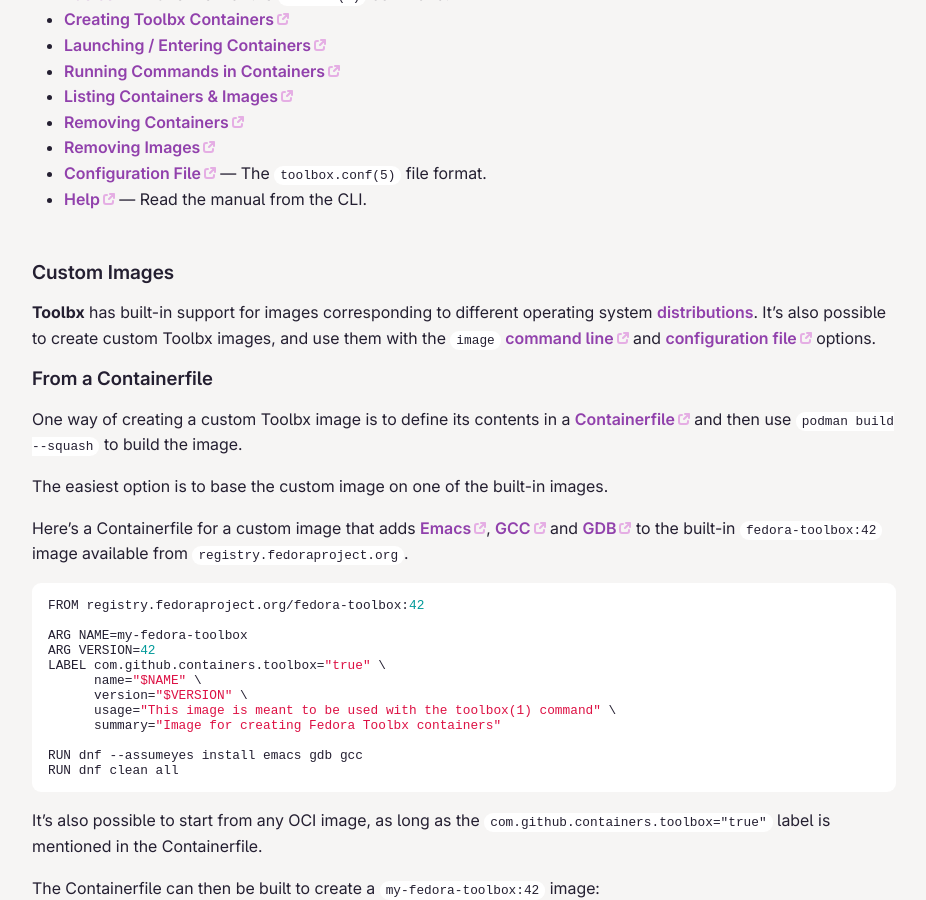
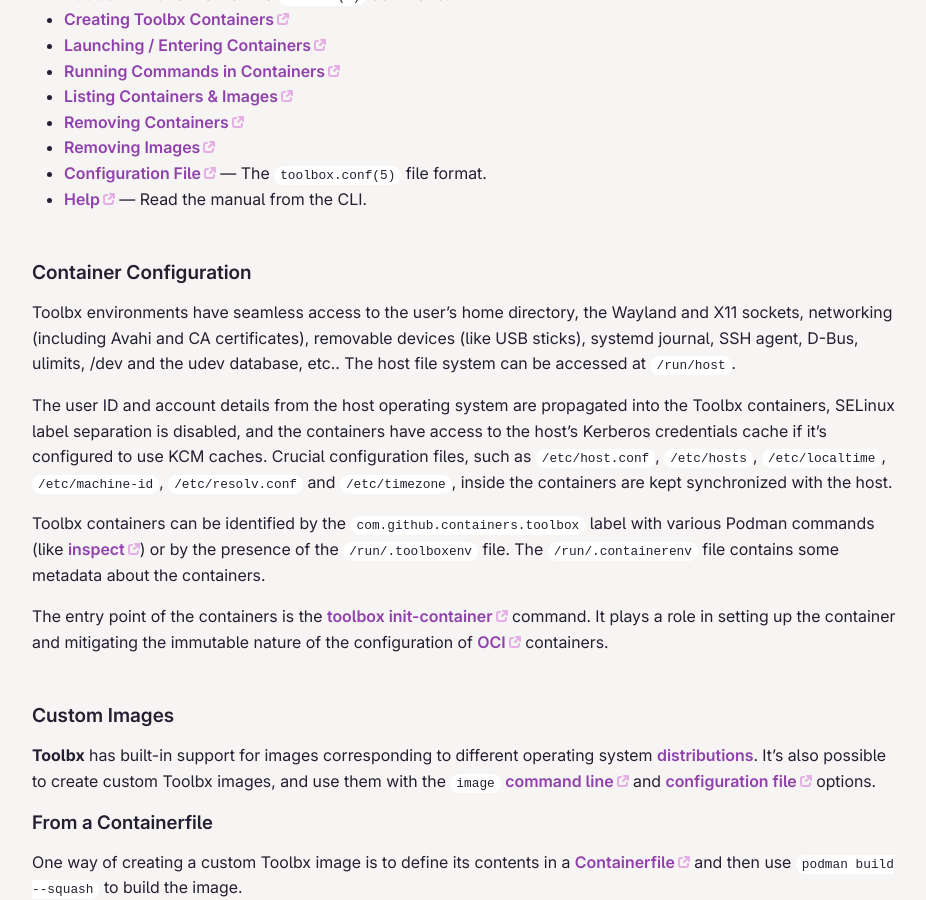
Before and after one commit to containers/containertoolbx.org, a Jekyll site: the page built from doc.md, in a window 1280 px wide and 900 px high, scrolled down 1394 px. Shown: the whole window, without its empty margins (176-1102 px from the left). Built offline with Jekyll 4.4.1, drawn with Linux system fonts in a browser that asks for light colours.

Commit message:
Add a section on how the containers are configured
... to prominently mention the most important parts outside the manual
pages for the 'create' [1] and 'init-container' [2] commands.

[1] https://github.com/containers/toolbox/blob/main/doc/toolbox-create.1.md

[2] https://github.com/containers/toolbox/blob/main/doc/toolbox-init-container.1.md

https://github.com/containers/toolbox/issues/1649

```diff
--- a/doc.md
+++ b/doc.md
@@ -43,6 +43,16 @@
 * [Removing Images](https://github.com/containers/toolbox/blob/main/doc/toolbox-rmi.1.md)
 * [Configuration File](https://github.com/containers/toolbox/blob/main/doc/toolbox.conf.5.md) — The `toolbox.conf(5)` file format.
 * [Help](https://github.com/containers/toolbox/blob/main/doc/toolbox-help.1.md) — Read the manual from the CLI.
+
+## Container Configuration
+
+Toolbx environments have seamless access to the user's home directory, the Wayland and X11 sockets, networking (including Avahi and CA certificates), removable devices (like USB sticks), systemd journal, SSH agent, D-Bus, ulimits, /dev and the udev database, etc.. The host file system can be accessed at `/run/host`.
+
+The user ID and account details from the host operating system are propagated into the Toolbx containers, SELinux label separation is disabled, and the containers have access to the host's Kerberos credentials cache if it's configured to use KCM caches. Crucial configuration files, such as `/etc/host.conf`, `/etc/hosts`, `/etc/localtime`, `/etc/machine-id`, `/etc/resolv.conf` and `/etc/timezone`, inside the containers are kept synchronized with the host.
+
+Toolbx containers can be identified by the `com.github.containers.toolbox` label with various Podman commands (like [inspect](https://docs.podman.io/en/latest/markdown/podman-inspect.1.html)) or by the presence of the `/run/.toolboxenv` file. The `/run/.containerenv` file contains some metadata about the containers.
+
+The entry point of the containers is the [toolbox init-container](https://github.com/containers/toolbox/blob/main/doc/toolbox-init-container.1.md) command. It plays a role in setting up the container and mitigating the immutable nature of the configuration of [OCI](https://www.opencontainers.org/) containers.
 
 ## Custom Images
 
```
